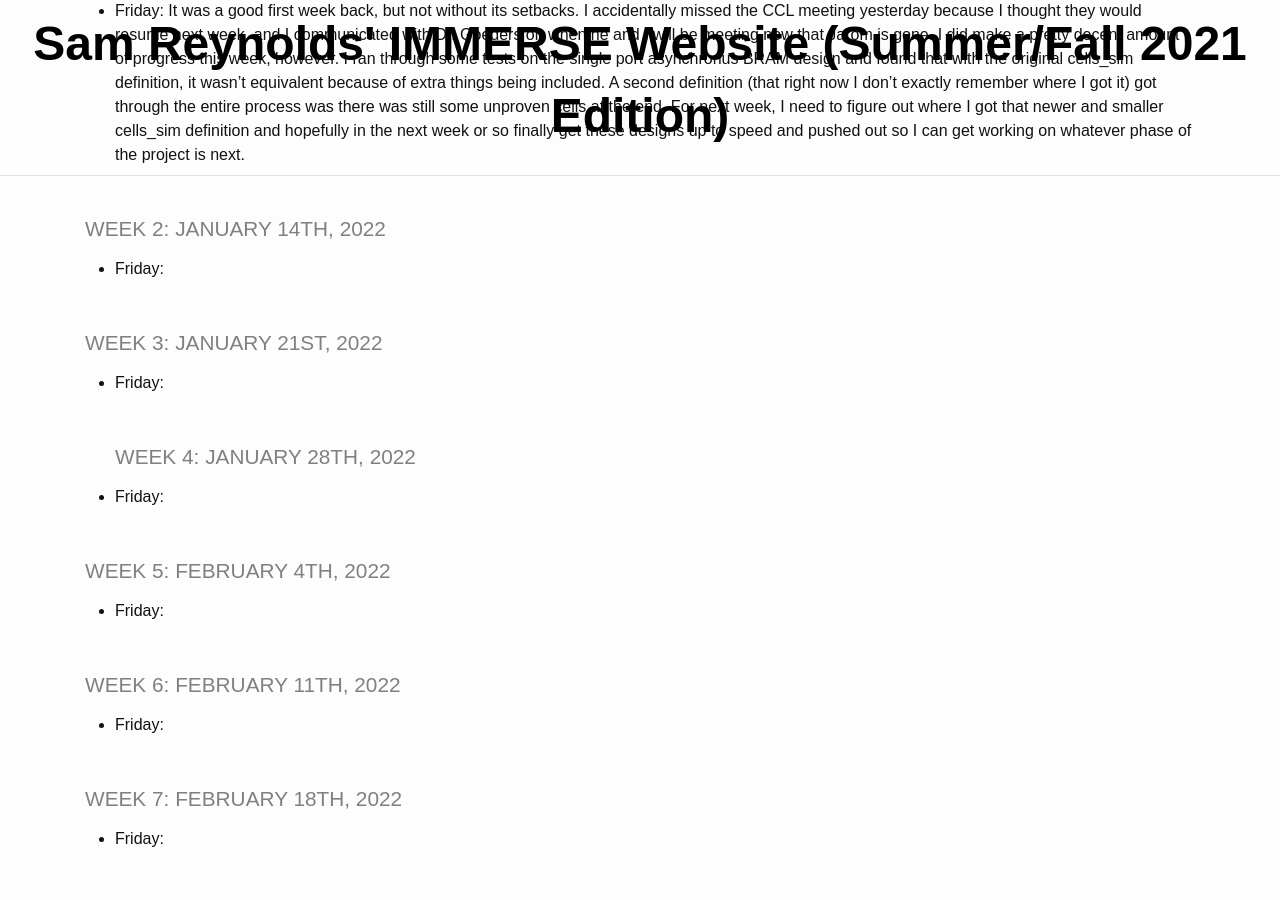
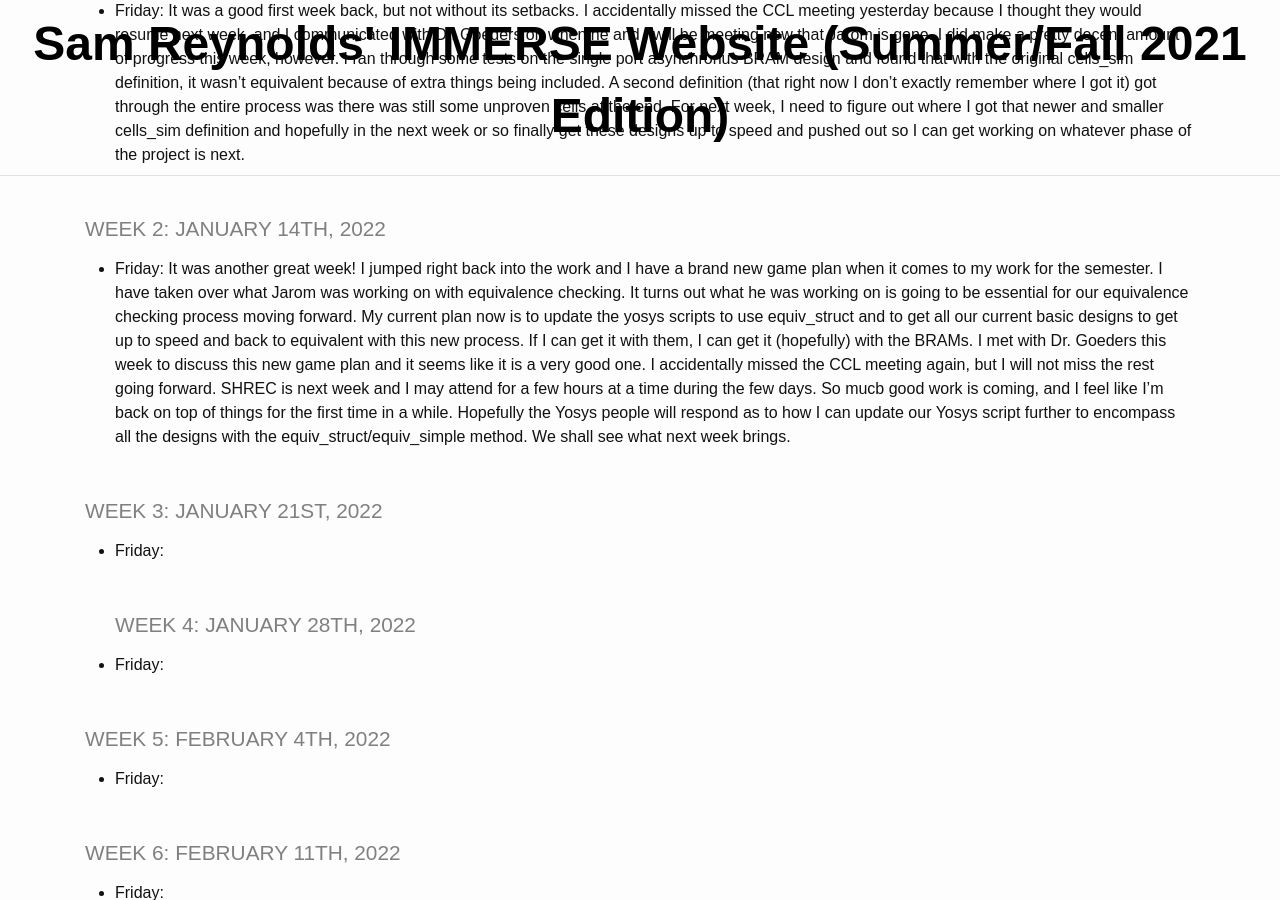
Before and after one commit to TheDHCreator/thedhcreator.github.io, a Jekyll site: the page built from _pages/log.md, in a window 1280 px wide and 900 px high, scrolled down 11113 px. Built offline with Jekyll 4.4.1, drawn with Linux system fonts in a browser that asks for light colours.

Commit message:
Last commit for the week: work has shifted just a little to pick up where Jarom left off and to see if we can change our yosys script to use equiv_struct instead of equiv_induct. Going to work on getting that to work for all current designs by end of next week along with more work on the BRAMs equivalence if I can get the others to work with a new script. SHREC next week. Many good things happening!

```diff
--- a/_pages/log.md
+++ b/_pages/log.md
@@ -240,7 +240,7 @@ title: IMMERSE Log
 
 ### Week 2: January 14th, 2022
 
-* **Friday**:
+* **Friday**: It was another great week! I jumped right back into the work and I have a brand new game plan when it comes to my work for the semester. I have taken over what Jarom was working on with equivalence checking. It turns out what he was working on is going to be essential for our equivalence checking process moving forward. My current plan now is to update the yosys scripts to use equiv_struct and to get all our current basic designs to get up to speed and back to equivalent with this new process. If I can get it with them, I can get it (hopefully) with the BRAMs. I met with Dr. Goeders this week to discuss this new game plan and it seems like it is a very good one. I accidentally missed the CCL meeting again, but I will not miss the rest going forward. SHREC is next week and I may attend for a few hours at a time during the few days. So mucb good work is coming, and I feel like I'm back on top of things for the first time in a while. Hopefully the Yosys people will respond as to how I can update our Yosys script further to encompass all the designs with the equiv_struct/equiv_simple method. We shall see what next week brings.
 
 ### Week 3: January 21st, 2022
 
```
